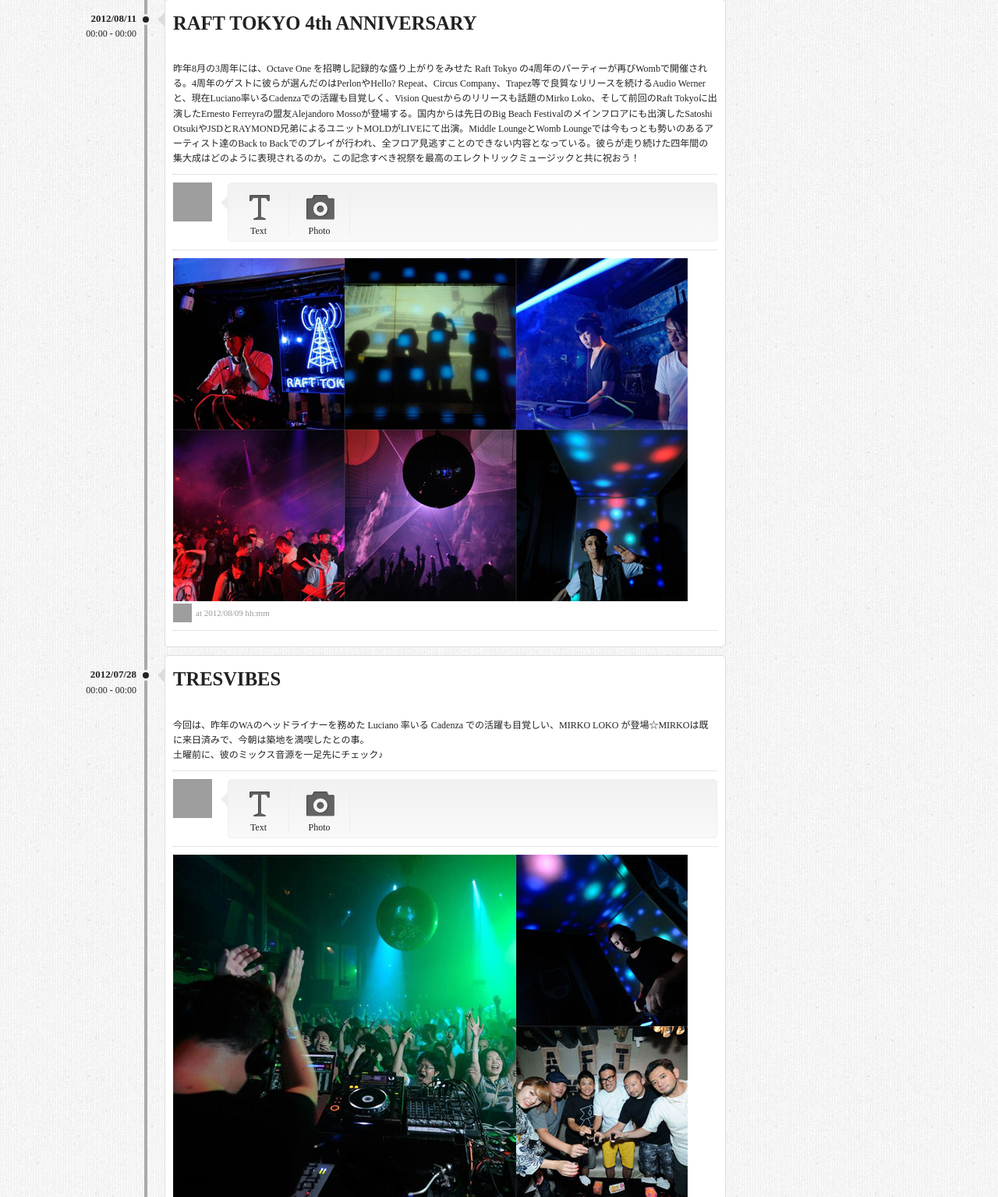
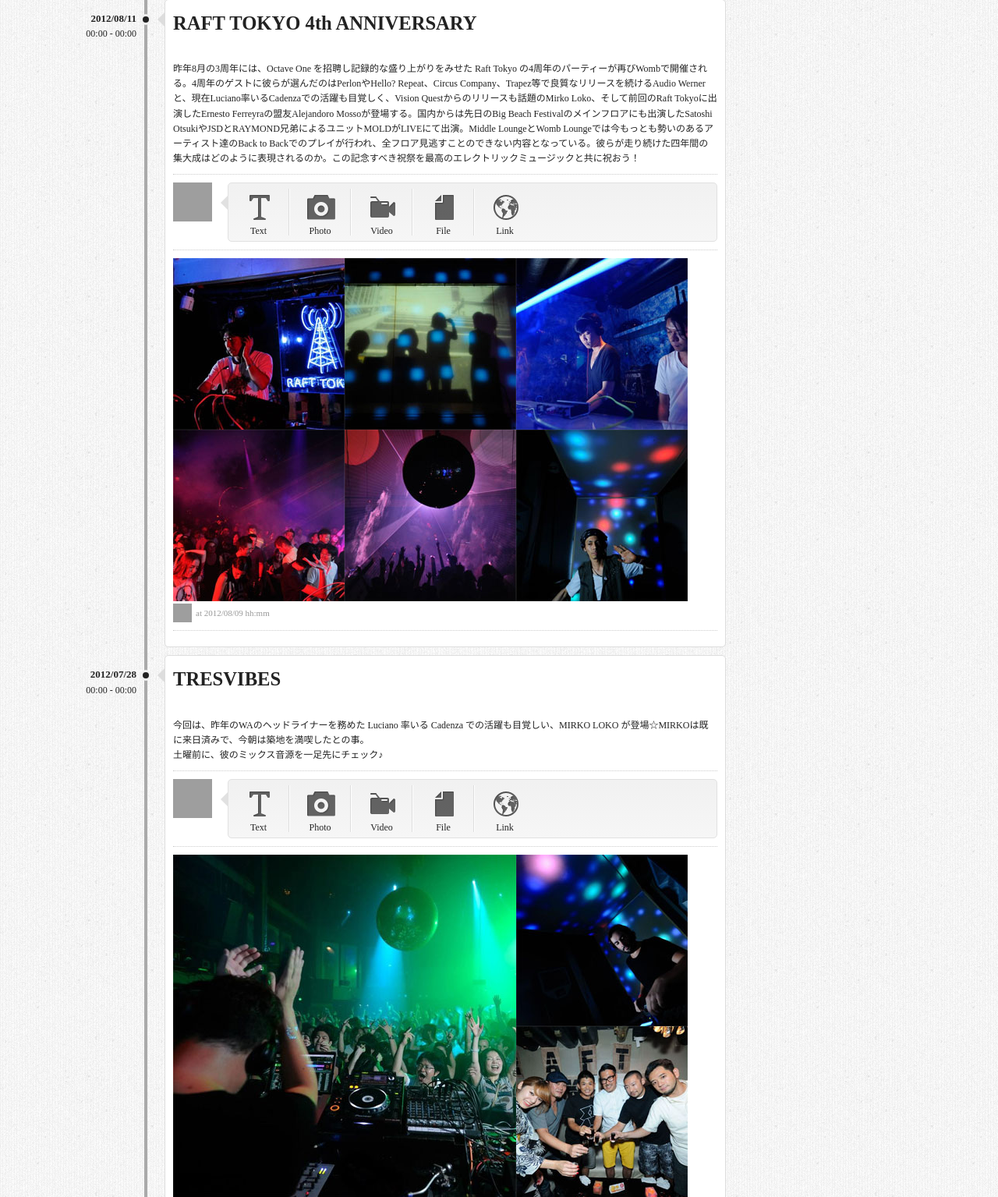
Before and after one commit to shinichirokinjo/ReportShair, a CakePHP app: the page made by app/View/Reports/view.ctp in a window 1280 px wide. Shown: the part 1289-2824 px from the top of the page at 78% size. Run offline with PHP 8.4 and a stand-in for CakePHP, Linux system fonts and the light colour scheme; the template is opened without the code that fills it, so the values that code supplies are empty; some libraries are stand-ins or nearby versions; grey boxes are pictures that could not be loaded.

Commit message:
Updated compose design (added typeIcon and gorgeous style)

```diff
--- a/app/View/Reports/view.ctp
+++ b/app/View/Reports/view.ctp
@@ -151,7 +151,7 @@
                     <img src="https://graph.facebook.com/tokuda109/picture?large" width="50px" height="50px" alt="" />
                   </div>
                   <nav class="typeNav">
-                  	<span class="typeArrow"></span>
+                    <span class="typeArrow"></span>
                     <ul class="typeWrap">
                       <li><a class="typeText" href="" title="Add Text">
                         <span class="typeIcon text"></span>
@@ -160,6 +160,18 @@
                       <li><a class="typePhoto" href="" title="Add Photo">
                         <span class="typeIcon photo"></span>
                         <span>Photo</span>
+                      </a></li>
+                      <li><a class="typeVideo" href="" title="Add Video">
+                        <span class="typeIcon video"></span>
+                        <span>Video</span>
+                      </a></li>
+                      <li><a class="typeFile" href="" title="Add File">
+                        <span class="typeIcon file"></span>
+                        <span>File</span>
+                      </a></li>
+                      <li><a class="typeLink" href="" title="Add Link">
+                        <span class="typeIcon link"></span>
+                        <span>Link</span>
                       </a></li>
                     </ul>
                   </nav>
@@ -224,6 +236,18 @@
                         <span class="typeIcon photo"></span>
                         <span>Photo</span>
                       </a></li>
+                      <li><a class="typeVideo" href="" title="Add Video">
+                        <span class="typeIcon video"></span>
+                        <span>Video</span>
+                      </a></li>
+                      <li><a class="typeFile" href="" title="Add File">
+                        <span class="typeIcon file"></span>
+                        <span>File</span>
+                      </a></li>
+                      <li><a class="typeLink" href="" title="Add Link">
+                        <span class="typeIcon link"></span>
+                        <span>Link</span>
+                      </a></li>
                     </ul>
                   </nav>
                 </div>
--- a/app/webroot/static/scss/screen/views/_reports.scss
+++ b/app/webroot/static/scss/screen/views/_reports.scss
@@ -356,14 +356,14 @@
   .typeNav {
     position: relative;
     margin-left: 70px;
-    background-color: #FFF;
-    background-image: -webkit-gradient(linear, 0 0, 0 100%, from(#F9F9F9), to(#F1F1F1));
-    background-image: -webkit-linear-gradient(top, #F9F9F9, #F1F1F1);
-    background-image:    -moz-linear-gradient(top, #F9F9F9, #F1F1F1);
-    background-image:      -o-linear-gradient(top, #F9F9F9, #F1F1F1);
-    background-image:         linear-gradient(to top, #F9F9F9, #F1F1F1);
-    filter: progid:dximagetransform.microsoft.gradient(startColorstr='#fff9f9f9', endColorstr='#fff1f1f1', GradientType=0);
-    border: solid 1px #EEE;
+    background-color: #F1F1F1;
+    background-image: -webkit-gradient(linear, 0 0, 0 100%, from(#F6F6F6), to(#F1F1F1));
+    background-image: -webkit-linear-gradient(top, #F6F6F6, #F1F1F1);
+    background-image:    -moz-linear-gradient(top, #F6F6F6, #F1F1F1);
+    background-image:      -o-linear-gradient(top, #F6F6F6, #F1F1F1);
+    background-image:         linear-gradient(to top, #F6F6F6, #F1F1F1);
+    filter: progid:dximagetransform.microsoft.gradient(startColorstr='#fff6f6f6', endColorstr='#fff1f1f1', GradientType=0);
+    border: solid 1px #E1E1E1;
     @include border-radius(5px);
   }
   .typeArrow {
@@ -379,7 +379,7 @@
       top: solid 10px transparent;
       bottom: solid 10px transparent;
       left: 0;
-      right: solid 10px #EEE;
+      right: solid 10px #E1E1E1;
     }
     @include transition(border-color 1s linear);
     z-index: 3;
@@ -392,7 +392,8 @@
       display: inline-block;
       float: left;
       list-style: none;
-      border-right: solid 1px #EEE;
+      border-right: solid 1px #DDD;
+      border-left: solid 1px #FFF;
       a {
         position: relative;
         display: block;
@@ -405,6 +406,15 @@
         text-shadow: 0 1px 0 #FFF;
         font-size: 12px;
         color: #222;
+        &:hover {
+          color: $default-link-color;
+        }
+      }
+      &:first-child {
+        border-left: none;
+      }
+      &:last-child {
+        border-right: none;
       }
     }
     .typeIcon {
@@ -420,6 +430,15 @@
       }
       &.photo {
         background-position: -36px 0;
+      }
+      &.video {
+        background-position: -72px 0;
+      }
+      &.file {
+        background-position: -108px 0;
+      }
+      &.link {
+        background-position: -144px 0;
       }
     }
   }
```
Also changed, not shown: app/webroot/static/css/screen.css, app/webroot/static/img/icon/typeIcon.png.
